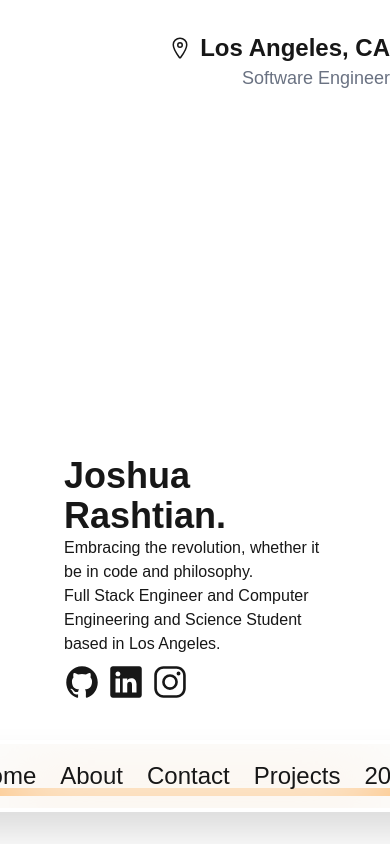
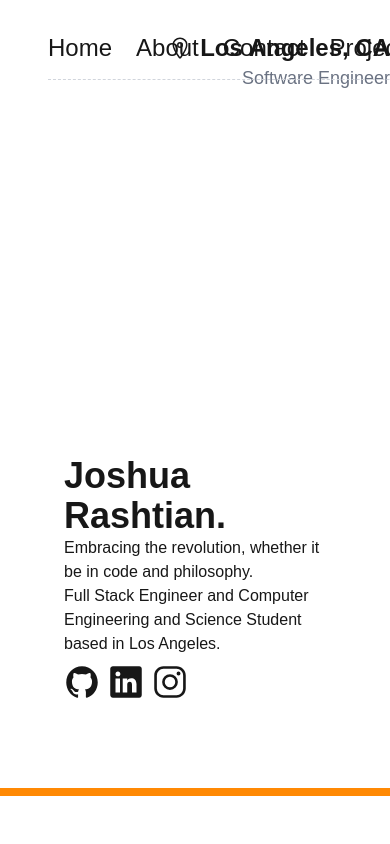
Before and after one commit to joshrashtian/portfoliov3, a Next.js app: page / in a window 390 px wide. Shown: the top 844 px of the page. Built offline with nearby package versions, Linux system fonts and the light colour scheme; a web font is replaced by a local one.

Commit message:
Refactor Navigation component layout and styling, updating to a fixed position with improved design and responsiveness.

```diff
--- a/app/(components)/nav.tsx
+++ b/app/(components)/nav.tsx
@@ -1,10 +1,12 @@
 "use client";
+import { useScroll, useTransform, useMotionValueEvent } from "motion/react";
 import Link from "next/link";
-import React from "react";
+import React, { useRef, useState } from "react";
+import { motion } from "motion/react";
 
 const Navigation = ({ navTo }: { navTo: (section: string) => void }) => {
   return (
-    <nav className="fixed p-4 left-1/2 -translate-x-1/2 bottom-8 w-[600px] rounded-3xl bg-zinc-50/50 backdrop-blur-2xl border-4 border-white dark:border-zinc-700 shadow-2xl shadow-black/20 dark:shadow-black/40 flex justify-center items-center gap-6 font-gabarito">
+    <nav className="fixed top-4 border-b border-gray-300 border-dashed dark:border-gray-800 left-12  h-16 flex justify-center items-center gap-6 font-mono ">
       <button
         className="text-2xl cursor-pointer "
         onClick={() => navTo("home")}
```
